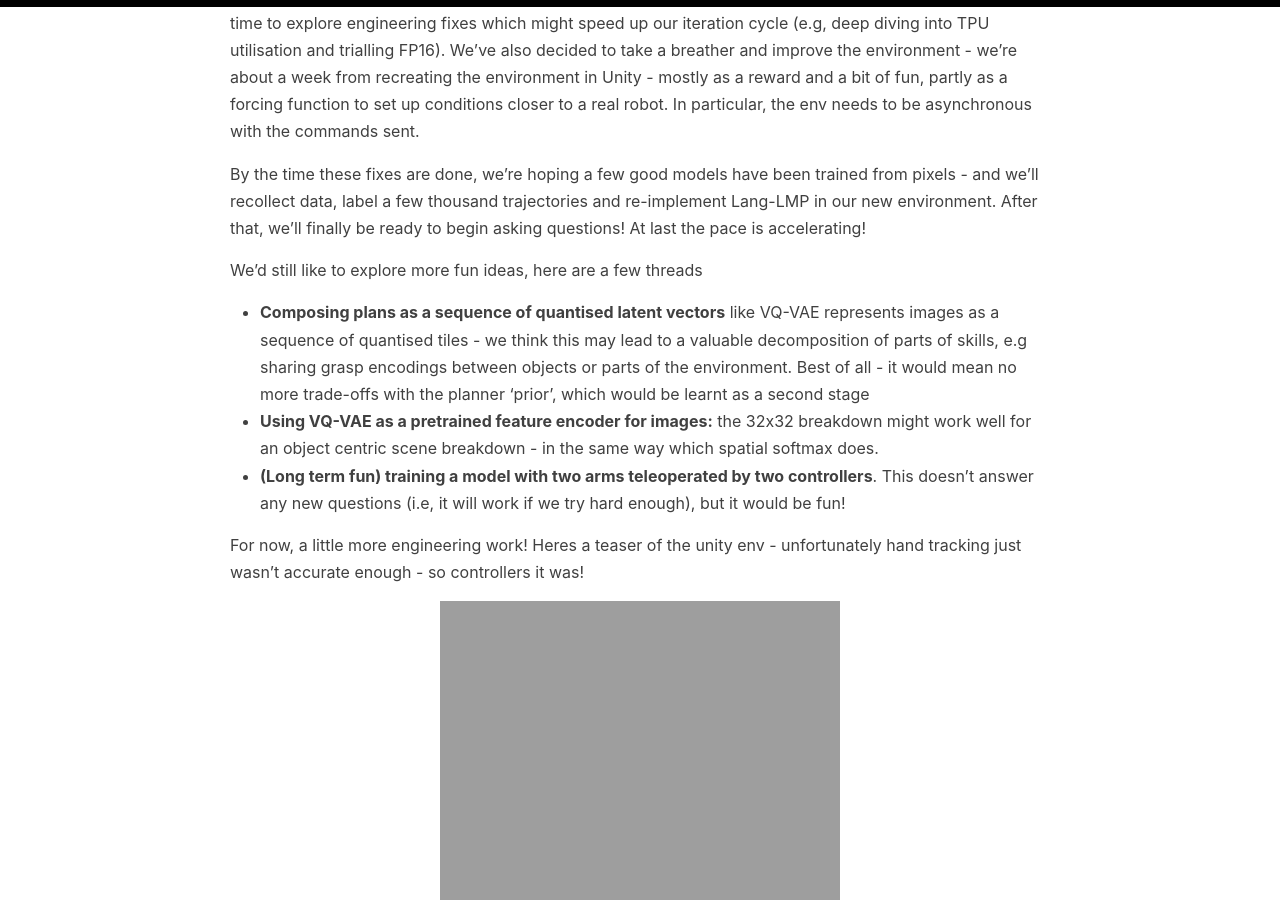
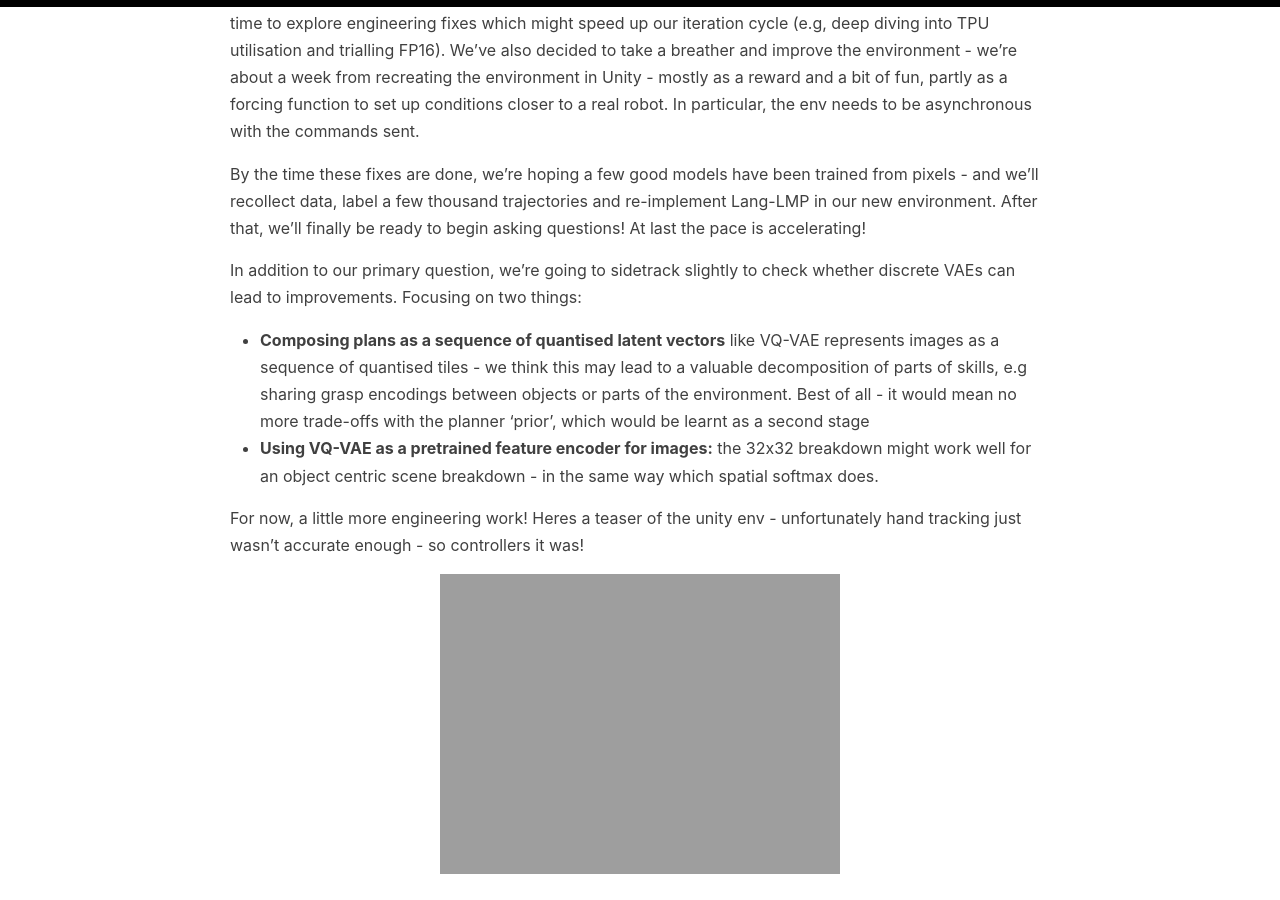
Before and after one commit to sholtodouglas/sholtodouglas.github.io, a Jekyll site: the page built from _posts/2021-03-02-Learning from Play.md, in a window 1280 px wide and 900 px high, scrolled down 7754 px. Built offline with Jekyll 4.4.1, drawn with Linux system fonts in a browser that asks for light colours; formulas are drawn with MathJax 3; some of the changed text lies outside the part shown.

Commit message:
Update and rename 2021-01-29-Learning from Play.md to 2021-03-02-Learning from Play.md

```diff
--- a/_posts/2021-01-29-Learning from Play.md
+++ b/_posts/2021-03-02-Learning from Play.md
@@ -106,10 +106,10 @@ First up, we refactored the code so that it is an easy, extensible library for u
 
 By the time these fixes are done, we're hoping a few good models have been trained from pixels - and we'll recollect data, label a few thousand trajectories and re-implement Lang-LMP in our new environment. After that, we'll finally be ready to begin asking questions! At last the pace is accelerating!
 
-We'd still like to explore more fun ideas, here are a few threads
+In addition to our primary question, we're going to sidetrack slightly to check whether discrete VAEs can lead to improvements. Focusing on two things:
 - **Composing plans as a sequence of quantised latent vectors** like VQ-VAE represents images as a sequence of quantised tiles - we think this may lead to a valuable decomposition of parts of skills, e.g sharing grasp encodings between objects or parts of the environment. Best of all - it would mean no more trade-offs with the planner 'prior', which would be learnt as a second stage
 - **Using VQ-VAE as a pretrained feature encoder for images:** the 32x32 breakdown might work well for an object centric scene breakdown - in the same way which spatial softmax does.
-- **(Long term fun) training a model with two arms teleoperated by two controllers**. This doesn't answer any new questions (i.e, it will work if we try hard enough), but it would be fun!
+
 
 For now, a little more engineering work! Heres a teaser of the unity env - unfortunately hand tracking just wasn't accurate enough - so controllers it was!
 
```
